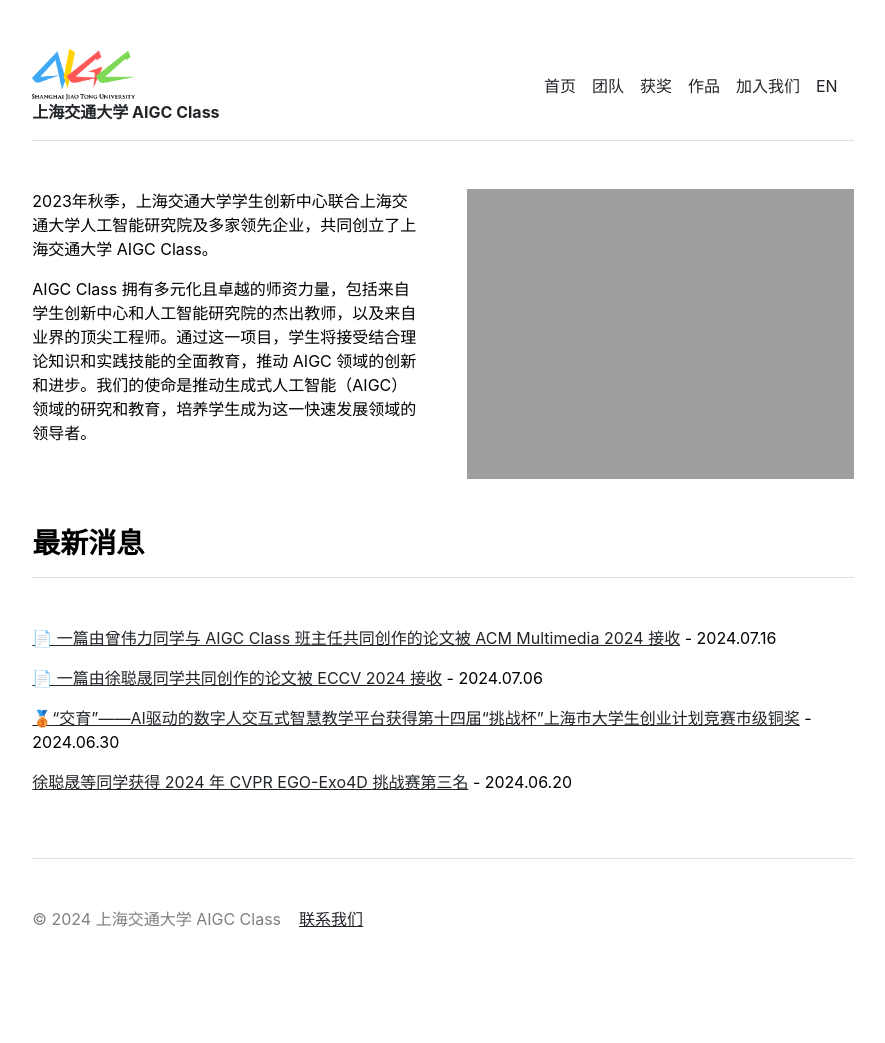
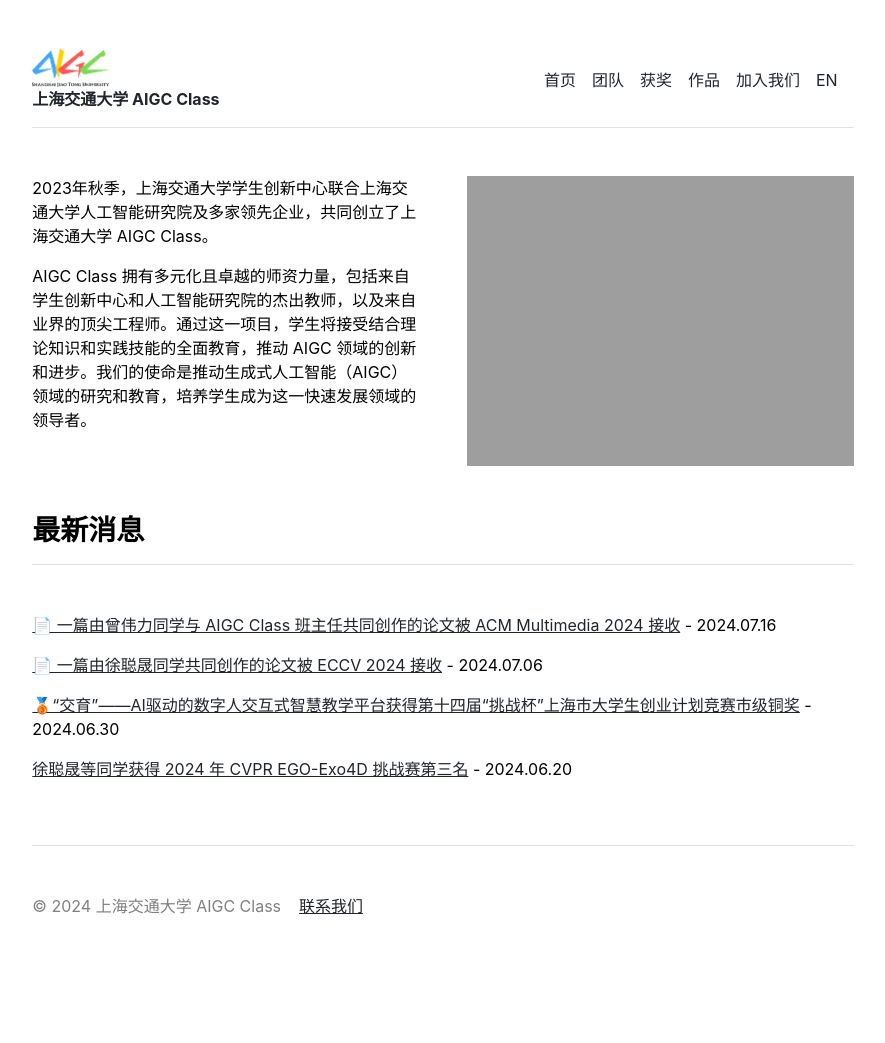
Before and after one commit to SJTU-AIGC/cn, a Jekyll site: the page built from index.md, in a window 1280 px wide. Shown: the whole page, without its empty margins (197-1082 px from the left). Built offline with Jekyll 4.4.1, drawn with Linux system fonts in a browser that asks for light colours.

Commit message:
Update header.html

```diff
--- a/_includes/header.html
+++ b/_includes/header.html
@@ -10,7 +10,7 @@
 
     <a href="{{ site.github.url }}/" class="d-flex align-items-center">
       <span id="logo-container">
-        <img src="{{ site.github.url }}/assets/img/AIGC-LOGO-v2-Color2-BlackLetters-RGB.png" alt="SJTU-AIGC-Logo" class="logo" width="20%"/>
+        <img src="{{ site.github.url }}/assets/img/AIGC-LOGO-v2-Color2-BlackLetters-RGB.png" alt="SJTU-AIGC-Logo" class="logo" width="15%"/>
       </span>
     </a>
 
@@ -32,7 +32,7 @@
 
 <style>
   .logo {
-    width: 20%; /* 调整图标大小 */
+    width: 15%; /* 调整图标大小 */
     height: auto;
   }
 
```
